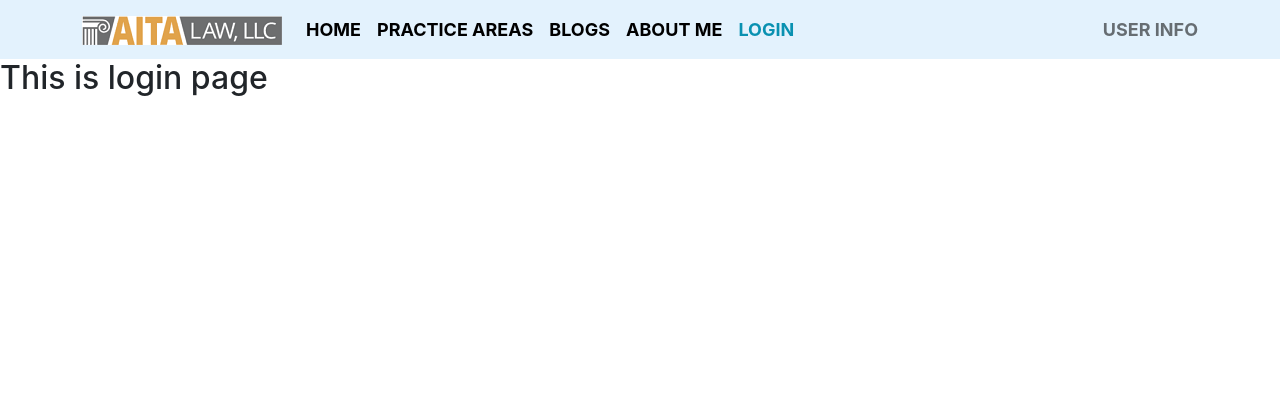
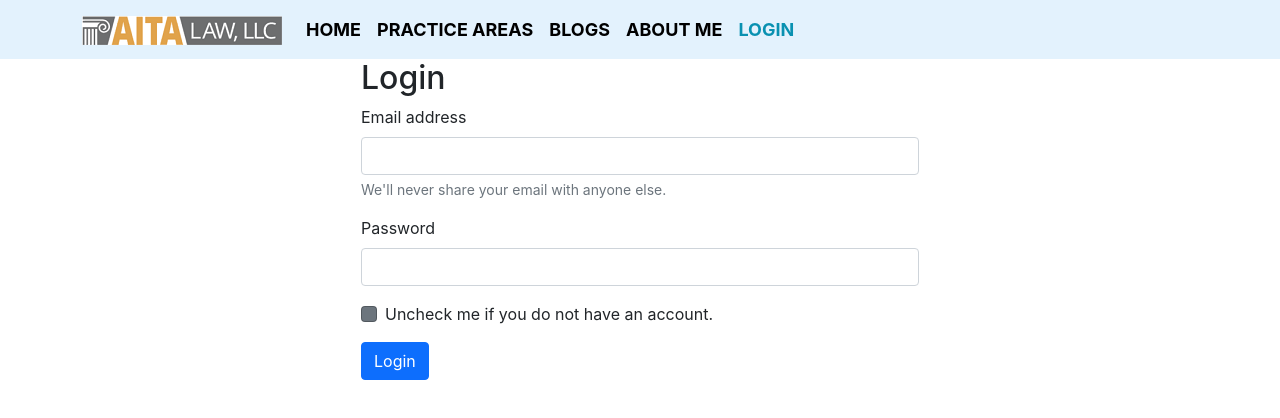
Before and after one commit to fajlarabbykhan/-independent-service-provider-assignment-10, a React (Create React App) app: page /login in a window 1280 px wide. Shown: the top 418 px of the page. Built offline with nearby package versions, Linux system fonts and the light colour scheme; no server answers.

Commit message:
signin and sign up with email and password done

```diff
--- a/src/App.js
+++ b/src/App.js
@@ -8,6 +8,7 @@ import About from './Components/About/About';
 import Login from './Components/Login/Login';
 import NotFound from './Components/NotFound/NotFound';
 import PracticeDetails from './Components/PracticeDetails/PracticeDetails';
+import RequireAuth from './RequireAuth/RequireAuth';
 
 function App() {
   return (
@@ -19,7 +20,11 @@ function App() {
         <Route path='practice-area' element={<PracticeArea></PracticeArea>}></Route>
         <Route path='blogs' element={<Blogs></Blogs>}></Route>
         <Route path='about' element={<About></About>}></Route>
-        <Route path='/practice-area/:areaId' element={<PracticeDetails></PracticeDetails>}></Route>
+        <Route path='/practice-area/:areaId' element={
+          <RequireAuth>
+            <PracticeDetails></PracticeDetails>
+          </RequireAuth>
+        }></Route>
         <Route path='login' element={<Login></Login>}></Route>
         <Route path='*' element={<NotFound></NotFound>}></Route>
       </Routes>
--- a/src/Components/Login/Login.js
+++ b/src/Components/Login/Login.js
@@ -1,11 +1,128 @@
-import React from 'react';
+import React, { useState } from 'react'
+import { useCreateUserWithEmailAndPassword, useSignInWithEmailAndPassword } from 'react-firebase-hooks/auth';
+import auth from '../../firebase.init';
+import { useAuthState } from 'react-firebase-hooks/auth';
+import { useLocation, useNavigate } from 'react-router-dom';
+
+
 
 const Login = () => {
+
+    const [login, setLogin] = useState(true)
+
+    const [confirmError, setConfirmError] = useState('');
+
+    const [userInfo, setUserInfo] = useState({
+        email: '',
+        password: '',
+        confirmPass: ''
+    })
+
+    //for user creation
+    const [
+        createUserWithEmailAndPassword,
+        createUser,
+        creteLoading,
+        createError,
+    ] = useCreateUserWithEmailAndPassword(auth);
+
+    //for user  login
+    const [
+        signInWithEmailAndPassword,
+        user,
+        loading,
+        error,
+    ] = useSignInWithEmailAndPassword(auth);
+
+
+    const [loginUser, loginloading, loginerror] = useAuthState(auth);
+
+    const handleFormInput = (event) => {
+        userInfo[event.target.name] = event.target.value;
+    }
+
+    const handleSubmit = (event) => {
+        event.preventDefault();
+
+        if (!login) {
+
+
+            if (userInfo.password !== userInfo.confirmPass) {
+                setConfirmError('password can not match');
+                return;
+            }
+
+            setConfirmError("")
+            createUserWithEmailAndPassword(userInfo.email, userInfo.password)
+        }
+        else {
+            signInWithEmailAndPassword(userInfo.email, userInfo.password)
+        }
+
+        console.log(userInfo)
+    }
+    let navigate = useNavigate();
+    let location = useLocation();
+
+    let from = location.state?.from?.pathname || "/";
+
+    if (loginUser) {
+        navigate(from, { replace: true });
+    }
+
+
+
     return (
-        <div>
-            <h2>This is login page</h2>
+        <div className='container'>
+            <form className='w-50 mx-auto' onSubmit={handleSubmit}>
+                <h2>
+                    {login ? 'Login' : "Register"}
+                </h2>
+                <div className="mb-3">
+                    <label htmlFor="exampleInputEmail1" className="form-label">Email address</label>
+                    <input onBlur={(event) => handleFormInput(event)} type="text" className="form-control" name="email" id="exampleInputEmail1" aria-describedby="emailHelp" />
+                    <div id="emailHelp" className="form-text">We'll never share your email with anyone else.</div>
+                </div>
+                <div className="mb-3">
+                    <label htmlFor="exampleInputPassword1" className="form-label">Password</label>
+                    <input onBlur={(event) => handleFormInput(event)} type="password" name='password' className="form-control" id="exampleInputPassword1" />
+                </div>
+
+                {
+                    !login && <div className="mb-3">
+                        <label htmlFor="exampleInputPassword1" className="form-label">Confirm Password</label>
+                        <input onBlur={(event) => handleFormInput(event)} type="password" name='confirmPass' className="form-control" id="exampleInputPassword1" />
+                    </div>
+                }
+
+
+                <div className="mb-3 form-check">
+                    <input type="checkbox" className="form-check-input bg-secondary" id="exampleCheck1" onChange={() => setLogin(!login)} />
+                    <label className="form-check-label" htmlFor="exampleCheck1">{
+
+
+
+                        login ? 'Uncheck me  if you do not have an account.' : 'check me  if you have an account.'
+
+
+                    }</label>
+                </div>
+
+
+                <button type="submit" className="btn btn-primary">{login ? "Login" : "Register"}</button>
+                <p className='text-danger mt-4'>{confirmError}</p>
+                {
+                    createError && <p className='text-danger'>{createError.message}</p>
+                }
+                {
+                    createUser && <p className='text-success'>User Create Successfully</p>
+                }
+                {
+                    user && <p className='text-success'>User Login Successfully</p>
+                }
+            </form>
         </div>
-    );
-};
+    )
+}
 
-export default Login;
+export default Login
--- a/src/Components/Navbar/Navbar.js
+++ b/src/Components/Navbar/Navbar.js
@@ -1,8 +1,13 @@
 import React from 'react';
 import { Link } from 'react-router-dom';
 import ActiveLink from '../../ActiveLink/ActiveLink';
+import { useAuthState } from 'react-firebase-hooks/auth';
+import auth from '../../firebase.init';
 import aita from '../../Images/Aita-Law-logo-336x50.png'
+import { getAuth, signInWithEmailAndPassword, signOut } from 'firebase/auth';
 const Navbar = () => {
+    const [user, loading, error] = useAuthState(auth);
+    console.log(user?.displayName)
     return (
         <nav className="navbar navbar-expand-lg   navbar-light sticky-top" style={{ backgroundColor: "#e3f2fd", fontSize: "18px", fontWeight: "bold" }}>
             <div className="container">
@@ -25,11 +30,15 @@ const Navbar = () => {
                             <ActiveLink className="nav-link" to="/about">ABOUT ME</ActiveLink>
                         </li>
                         <li className="nav-item">
-                            <ActiveLink className="nav-link" to="/login">LOGIN</ActiveLink>
+                            <ActiveLink className="nav-link" to="/login"  >{
+                                !user ? "LOGIN" : <span onClick={() => signOut(auth)} >SIGN OUT</span>
+                            }</ActiveLink>
                         </li>
                     </ul>
                     <span className="navbar-text">
-                        USER INFO
+                        {
+                            !user ? "" : <span>{user.email}</span>
+                        }
                     </span>
                 </div>
             </div>
--- a/src/Components/PracticeDetails/PracticeDetails.js
+++ b/src/Components/PracticeDetails/PracticeDetails.js
@@ -4,13 +4,14 @@ import useData from '../../useData/useData';
 
 
 const PracticeDetails = () => {
-    const practicesDatas = useData('services.json')
-    console.log(practicesDatas);
+
     const { areaId } = useParams()
 
+
     return (
-        <div>
-            <h2>Each details: {areaId}</h2>
+        <div className='text-center m-5'>
+            <h2>Practice: {areaId}</h2>
+            <p>I failed to show data from fake data . But i tried</p>
 
         </div>
     );
--- /dev/null
+++ b/src/RequireAuth/RequireAuth.js
@@ -0,0 +1,20 @@
+import React from 'react'
+import { Navigate, useLocation } from 'react-router-dom';
+import auth from '../firebase.init';
+import { useAuthState } from 'react-firebase-hooks/auth';
+
+const RequireAuth = ({ children }) => {
+    const [user, loading, error] = useAuthState(auth);
+    // let auth = useAuth();
+    let location = useLocation();
+    if (loading) {
+        return <p className='text-center text-bold m-5' style={{ fontSize: "18px", fontWeight: "bold" }}>Loading...</p>
+    }
+    if (!user) {
+        return <Navigate to="/login" state={{ from: location }} replace />;
+    }
+
+    return children;
+}
+
+export default RequireAuth
```
